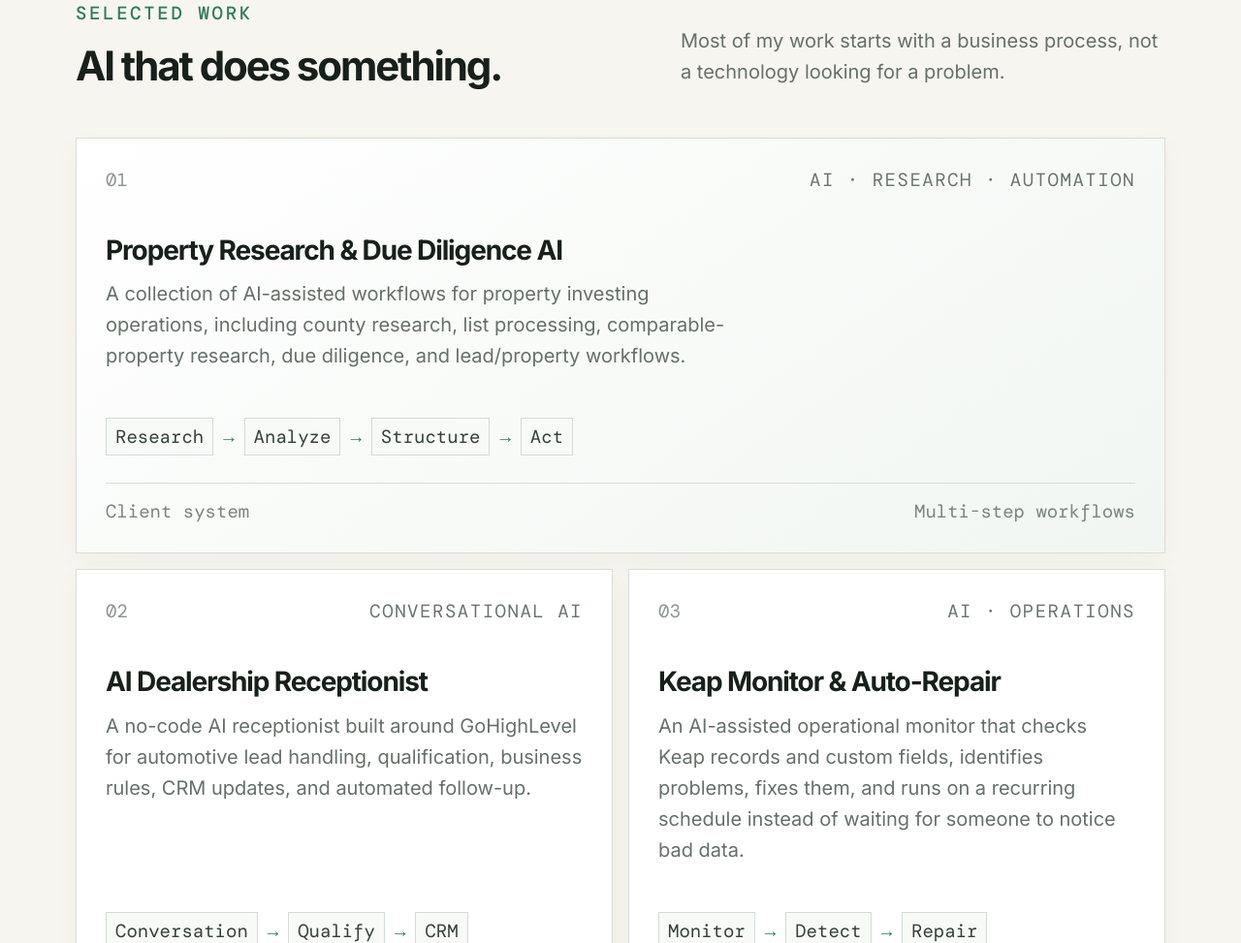
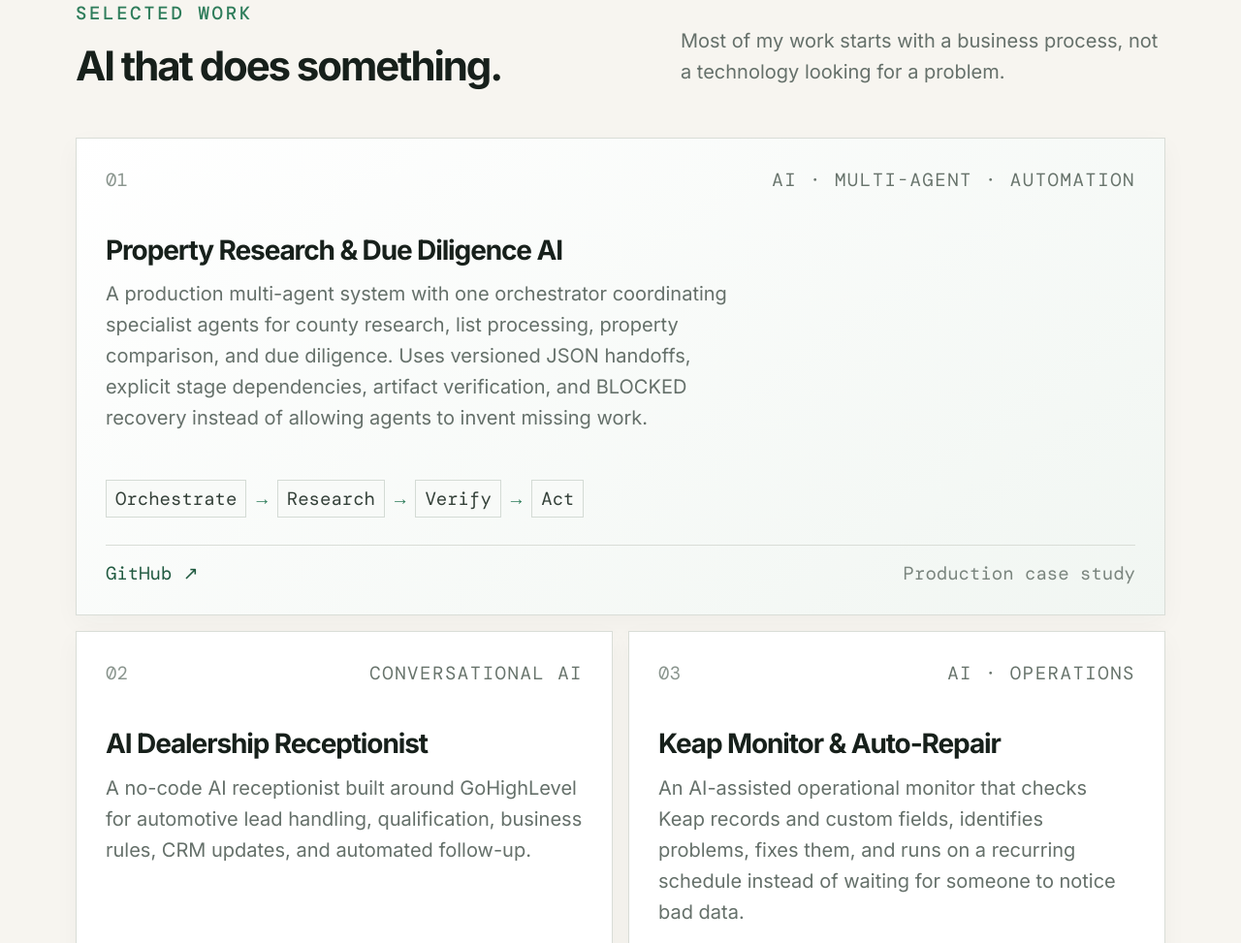
Before and after one commit to jeflor/jeflor.github.io, a plain HTML site: page index.html in a window 1280 px wide. Shown: the part 1248-2221 px from the top of the page at 97% size. Drawn offline with nearby package versions, Linux system fonts and the light colour scheme.

Commit message:
Update property research project portfolio link

```diff
--- a/index.html
+++ b/index.html
@@ -69,17 +69,18 @@
 
         <div class="project-grid">
           <article class="project project-featured">
-            <div class="project-top"><span class="number">01</span><span class="tag">AI · RESEARCH · AUTOMATION</span></div>
+            <div class="project-top"><span class="number">01</span><span class="tag">AI · MULTI-AGENT · AUTOMATION</span></div>
             <h3>Property Research & Due Diligence AI</h3>
             <p>
-              A collection of AI-assisted workflows for property investing operations, including
-              county research, list processing, comparable-property research, due diligence, and
-              lead/property workflows.
+              A production multi-agent system with one orchestrator coordinating specialist agents
+              for county research, list processing, property comparison, and due diligence. Uses
+              versioned JSON handoffs, explicit stage dependencies, artifact verification, and
+              BLOCKED recovery instead of allowing agents to invent missing work.
             </p>
             <div class="flow">
-              <span>Research</span><b>→</b><span>Analyze</span><b>→</b><span>Structure</span><b>→</b><span>Act</span>
+              <span>Orchestrate</span><b>→</b><span>Research</span><b>→</b><span>Verify</span><b>→</b><span>Act</span>
             </div>
-            <div class="project-foot"><span>Client system</span><span>Multi-step workflows</span></div>
+            <div class="project-foot"><a href="https://github.com/jeflor/property-research-due-diligence-ai" target="_blank" rel="noopener">GitHub ↗</a><span>Production case study</span></div>
           </article>
 
           <article class="project">
```
